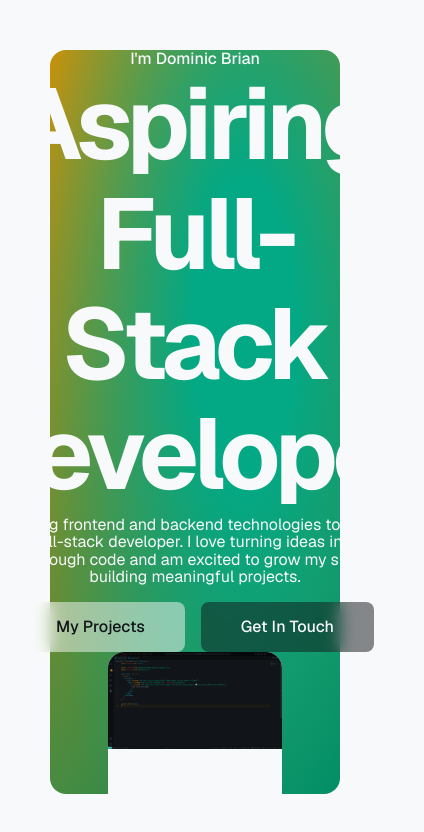
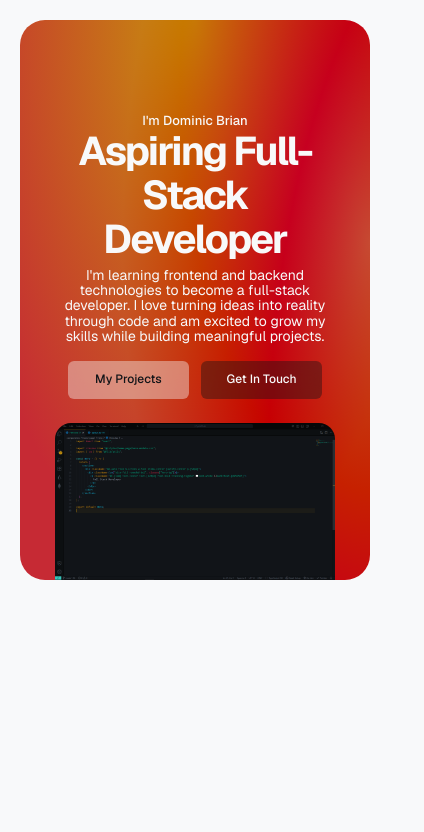
Before and after one commit to dominic91960/dominic91960-portfolio, a Next.js app: page / in a window 390 px wide. Shown: the top 832 px of the page, 424 px wide, since content can reach past the window. Built offline with nearby package versions, Linux system fonts and the light colour scheme.

Commit message:
feat(home-page): hero section

```diff
--- a/app/globals.css
+++ b/app/globals.css
@@ -3,14 +3,21 @@
 :root {
   --foreground: #111418;
   --background: #f8f9fa;
+  --hero-padding: 20px;
+  --radius: 25px;
 }
 
 @theme inline {
+  --color-foreground: var(--foreground);
+  --color-background: var(--background);
+
   --font-primary:
     var(--font-geist-sans), ui-sans-serif, system-ui, sans-serif,
     "Apple Color Emoji", "Segoe UI Emoji", "Segoe UI Symbol", "Noto Color Emoji";
-  --color-foreground: var(--foreground);
-  --color-background: var(--background);
+
+  --radius: var(--radius);
+
+  --spacing-hero: var(--hero-padding);
 }
 
 @layer base {
@@ -34,3 +41,38 @@
     --background: #111418;
   }
 }
+
+@media (width >= 640px) {
+  :root {
+    --hero-padding: 27px;
+    --radius: 31px;
+  }
+}
+
+@media (width >= 768px) {
+  :root {
+    --hero-padding: 35px;
+    --radius: 37px;
+  }
+}
+
+@media (width >= 1024px) {
+  :root {
+    --hero-padding: 42px;
+    --radius: 44px;
+  }
+}
+
+@media (width >= 1280px) {
+  :root {
+    --hero-padding: 46px;
+    --radius: 47px;
+  }
+}
+
+@media (width >= 1536px) {
+  :root {
+    --hero-padding: 50px;
+    --radius: 50px;
+  }
+}
--- a/app/layout.tsx
+++ b/app/layout.tsx
@@ -23,7 +23,7 @@ export default function RootLayout({
     <html lang="en">
       <body
         className={cn(
-          "font-primary bg-background leading-[1.1] antialiased",
+          "font-primary bg-background text-[12px] leading-[1.1] antialiased sm:text-[13px] md:text-[14px] lg:text-[15px] xl:text-[15px] 2xl:text-[16px]",
           geistSans.variable,
         )}
       >
--- a/components/home-page/hero/Hero.tsx
+++ b/components/home-page/hero/Hero.tsx
@@ -7,40 +7,35 @@ import hero from "@/public/home-page/hero/hero.png";
 
 const Hero = () => {
   return (
-    <section>
-      <div className="mx-auto flex h-screen w-full items-center justify-center p-[50px]">
+    <section className="p-hero h-[600px] sm:h-auto lg:h-screen">
+      <div className={cn("h-full overflow-hidden rounded", classes["hero-bg"])}>
         <div
           className={cn(
-            "text-background flex size-full flex-col items-center justify-center rounded-2xl text-center",
-            classes["hero-bg"],
+            "text-background container mx-auto flex h-full flex-col items-center justify-end pt-[4em] text-center",
           )}
         >
-          <div className="flex grow flex-col items-center justify-center">
-            <p className="font-medium 2xl:text-[30px]">
+          <p className="text-[13px] font-medium sm:text-[14px] md:text-[14px] lg:text-[15px] xl:text-[16px] 2xl:text-[17px]">
             I&apos;m Dominic Brian
           </p>
-            <p className="text-[100px] font-bold tracking-tighter">
-              Aspiring Full-Stack <br />
-              Developer
+          <p className="max-w-[9ch] text-[40px] font-bold tracking-tighter min-[420px]:max-w-[13ch] sm:text-[47px] md:text-[54px] lg:text-[61px] xl:text-[68px] 2xl:text-[75px]">
+            Aspiring Full-Stack Developer
           </p>
-            <p className="mt-[0.5em] mb-[1em] 2xl:text-[24px]">
+          <p className="mt-[0.5em] mb-[1.2em] max-w-[31ch] text-[14px] min-[400px]:max-w-[35ch] sm:max-w-[42ch] sm:text-[15px] md:text-[16px] lg:max-w-[70ch] lg:text-[17px] xl:text-[18px] 2xl:text-[19px]">
             I&apos;m learning frontend and backend technologies to become a
-              full-stack developer. I love turning ideas into <br /> reality
-              through code and am excited to grow my skills while building
-              meaningful projects.
+            full-stack developer. I love turning ideas into reality through code
+            and am excited to grow my skills while building meaningful projects.
           </p>
-
-            <div className="flex items-center gap-[1em]">
-              <button className="bg-background/50 text-foreground rounded-[0.5em] px-[2.5em] py-[1em] font-medium backdrop-blur-sm">
+          <div className="flex gap-[1em]">
+            <button className="bg-background/40 hover:bg-background/60 focus:bg-background/60 text-foreground w-[15ch] rounded-[0.5em] py-[1em] font-medium backdrop-blur-sm transition-colors duration-300">
               My Projects
             </button>
-              <button className="bg-foreground/50 text-background rounded-[0.5em] px-[2.5em] py-[1em] font-medium backdrop-blur-sm">
+
+            <button className="bg-foreground/40 hover:bg-foreground/60 focus:bg-foreground/60 text-background w-[15ch] rounded-[0.5em] py-[1em] font-medium backdrop-blur-sm transition-colors duration-300">
               Get In Touch
             </button>
           </div>
-          </div>
 
-          <div className="bg-background h-45/100 w-3/5 overflow-hidden rounded-t-2xl">
+          <div className="bg-background mt-[2em] aspect-video w-4/5 overflow-hidden rounded-t-2xl sm:w-[450px] md:w-[550px] lg:w-3/5">
             <Image src={hero} alt="Code" />
           </div>
         </div>
--- a/package.json
+++ b/package.json
@@ -1,5 +1,5 @@
 {
-  "name": "portfolio",
+  "name": "dominic91960-portfolio",
   "version": "0.1.0",
   "private": true,
   "scripts": {
--- a/styles/home-page/hero.module.css
+++ b/styles/home-page/hero.module.css
@@ -1,5 +1,13 @@
 .hero-bg {
   background-image:
-    radial-gradient(74% 86% at 67% 38%, #03a884 24%, transparent 100%),
-    linear-gradient(125deg, #c7910c 1%, #00875e 100%);
+    radial-gradient(70.71% 99% at 100% 39.75%, #00875e 0%, #000000 100%),
+    radial-gradient(70.41% 100% at 50% 0%, #c7910c 0%, #c62a34 100%);
+  background-blend-mode: difference;
+
+  /* background-image:
+    linear-gradient(180deg, #ffffff 0%, #000000 100%),
+    linear-gradient(229.79deg, #7534ff 0%, #000000 94.19%),
+    radial-gradient(56.26% 101.79% at 50% 0%, #8f00ff 0%, #493500 100%),
+    linear-gradient(96.19deg, #d5b300 3.37%, #500052 96.63%);
+  background-blend-mode: difference, difference, difference, normal; */
 }
```
Also changed, not shown: 1 other file (tests, documents, lock files or other folders). Lines whose indentation alone changed are shown as unchanged.
